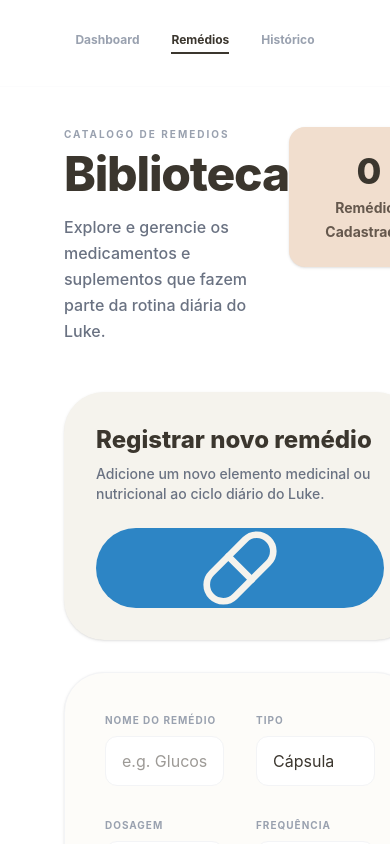
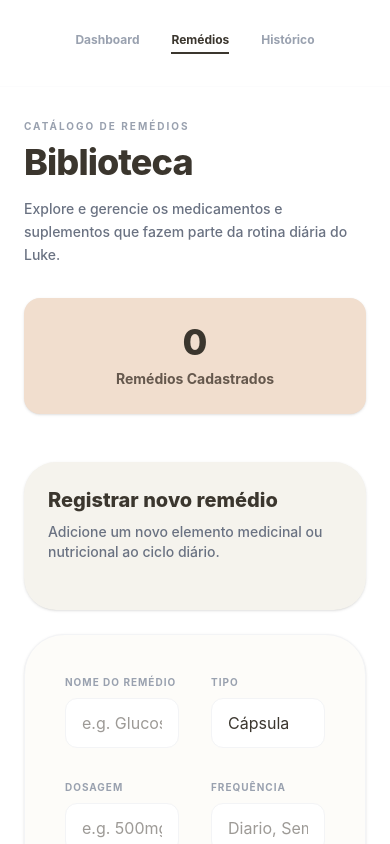
Before and after one commit to OtavioAraujoS/LukeCare, a React (Vite) app: page /remedios in a window 390 px wide. Built offline with nearby package versions, Linux system fonts and the light colour scheme.

Commit message:
feat: implement responsivity on remedy components

```diff
--- a/src/components/medicacoes/RemedyHeader.tsx
+++ b/src/components/medicacoes/RemedyHeader.tsx
@@ -4,21 +4,21 @@ export function RemedyHeader({
   medicationsLength: number;
 }) {
   return (
-    <header className="flex justify-between items-start mb-12">
+    <header className="flex flex-col md:flex-row justify-between items-start gap-8 mb-12">
       <div className="max-w-xl">
         <span className="text-[10px] font-bold text-gray-400 tracking-[0.2em] uppercase mb-2 block">
-          Catalogo de Remedios
+          Catálogo de Remédios
         </span>
-        <h1 className="text-5xl font-extrabold tracking-tight mb-4 text-[#3B362E]">
+        <h1 className="text-4xl md:text-5xl font-extrabold tracking-tight mb-4 text-[#3B362E]">
           Biblioteca
         </h1>
-        <p className="text-gray-500 font-medium leading-relaxed">
+        <p className="text-gray-500 font-medium leading-relaxed text-sm md:text-base">
           Explore e gerencie os medicamentos e suplementos que fazem parte da
           rotina diária do Luke.
         </p>
       </div>
 
-      <div className="bg-[#F1DECE] rounded-2xl p-6 min-w-40 text-center shadow-sm">
+      <div className="bg-[#F1DECE] rounded-2xl p-6 w-full md:w-auto md:min-w-40 text-center shadow-sm">
         <span className="block text-4xl font-extrabold text-[#3B362E] mb-1">
           {medicationsLength}
         </span>
--- a/src/pages/remedios/index.tsx
+++ b/src/pages/remedios/index.tsx
@@ -6,27 +6,30 @@ import { Pill } from "lucide-react";
 
 export default function RemedyLibrary() {
   const { medications, addMedication, removeMedication } = useMedicationStore();
+
   return (
-    <div className="px-16 py-10 max-w-6xl mx-auto w-full">
+    <div className="px-6 py-8 md:px-16 md:py-10 max-w-6xl mx-auto w-full">
       <RemedyHeader medicationsLength={medications.length} />
 
-      <div className="grid grid-cols-12 gap-8 mb-16">
-        <div className="col-span-12 lg:col-span-4 bg-[#F5F3ED] rounded-[2.5rem] p-8 flex flex-col shadow-sm">
+      <div className="grid grid-cols-12 gap-6 md:gap-8 mb-16">
+        <div className="col-span-12 lg:col-span-4 bg-[#F5F3ED] rounded-4xl md:rounded-[2.5rem] p-6 md:p-8 flex flex-col shadow-sm">
           <div className="mb-6">
-            <h3 className="text-2xl font-extrabold text-[#3B362E] mb-2">
+            <h3 className="text-xl md:text-2xl font-extrabold text-[#3B362E] mb-2">
               Registrar novo remédio
             </h3>
             <p className="text-sm text-gray-500 font-medium">
-              Adicione um novo elemento medicinal ou nutricional ao ciclo diário
-              do Luke.
+              Adicione um novo elemento medicinal ou nutricional ao ciclo
+              diário.
             </p>
           </div>
-          <div className="bg-[#2D85C5] flex w-full h-full rounded-full items-center justify-center">
+          <div className="hidden lg:flex bg-[#2D85C5] w-full h-full min-h-37.5 rounded-4xl items-center justify-center">
             <Pill size={80} className="text-[#F5F3ED]" />
           </div>
         </div>
+
         <RemedyForm addMedication={addMedication} />
       </div>
+
       <RemedyCard
         medications={medications}
         removeMedication={removeMedication}
```
